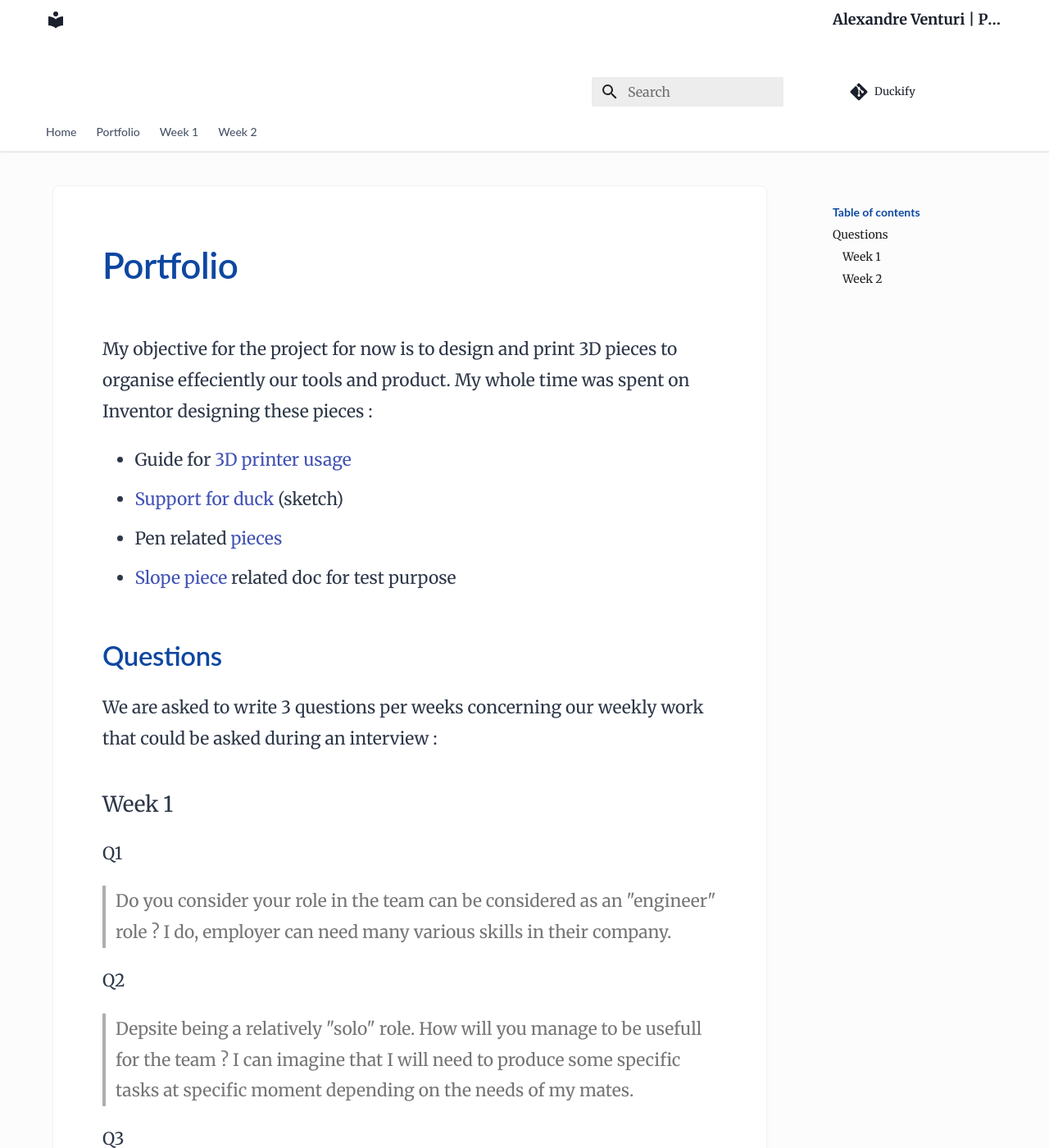
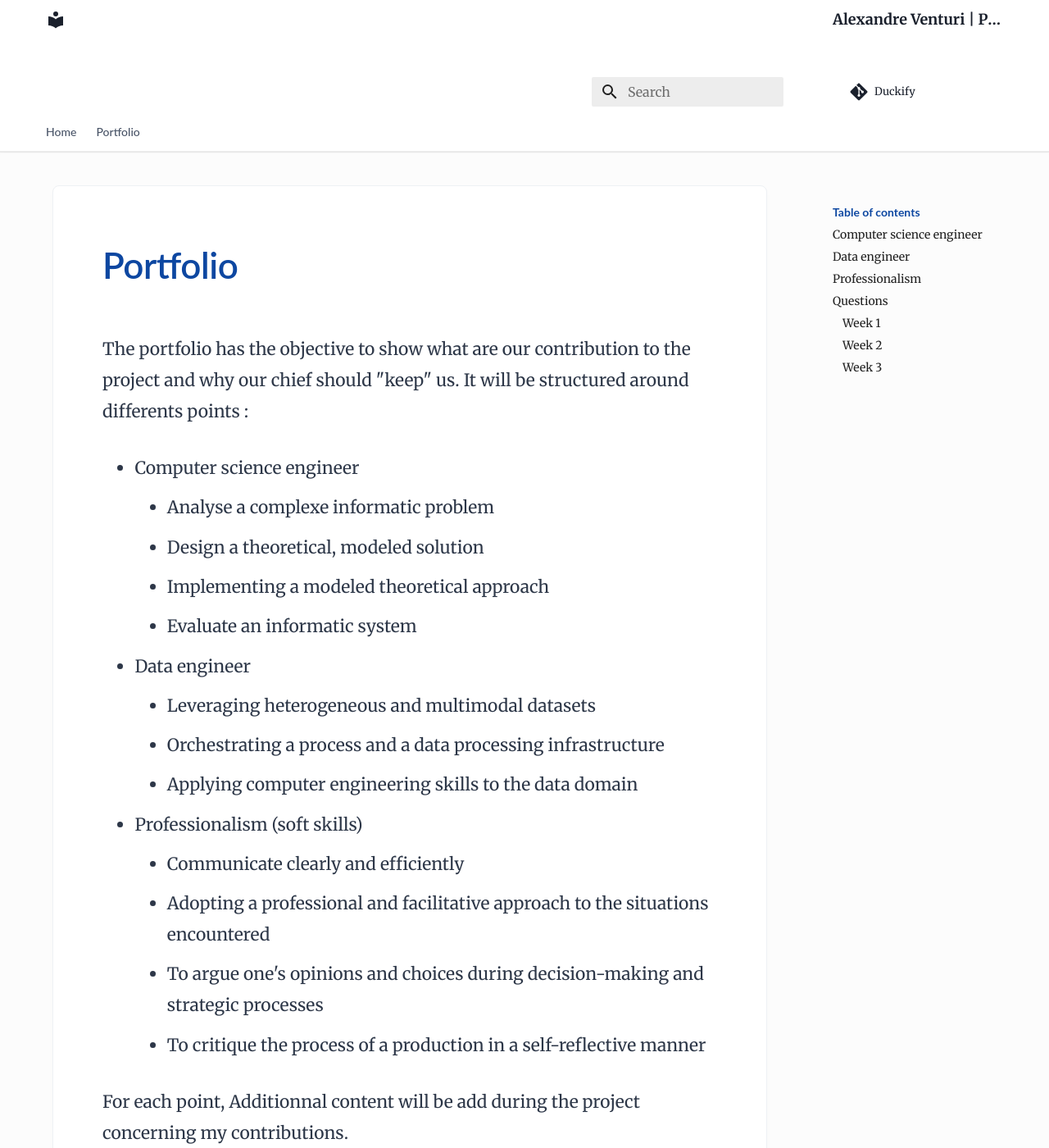
Before and after one commit to mastermeter/portfolio, an MkDocs documentation site: the page built from docs/porfolio.md, in a window 1280 px wide and 1400 px high. Shown: the whole window at 82% size. Built offline with MkDocs 1.6.1 and Material for MkDocs 9.7.7, drawn with Linux system fonts in a browser that asks for light colours; comment, search, counter and statistics services are not loaded; some of the changed text lies outside the part shown.

Commit message:
doc : complete and reshape of portfolio

```diff
--- a/docs/porfolio.md
+++ b/docs/porfolio.md
@@ -1,11 +1,33 @@
 # Portfolio
 
-My objective for the project for now is to design and print 3D pieces to organise effeciently our tools and product. My whole time was spent on Inventor designing these pieces :
+The portfolio has the objective to show what are our contribution to the project and why our chief should "keep" us. It will be structured around differents points :
 
-- Guide for [3D printer usage](https://github.com/Toys-R-Us-Rex/Duckify/commit/1c0e737268ec25757b5ae182a80c1e7aa0a9c6c6)
-- [Support for duck](https://github.com/Toys-R-Us-Rex/Duckify/commit/b0e30719beff070b21331087e49fd69d1de168e8) (sketch)
-- Pen related [pieces](https://github.com/Toys-R-Us-Rex/Duckify/commit/7aee82fd02d751a778e9e48157983562d8bab257)
-- [Slope piece](https://github.com/Toys-R-Us-Rex/Duckify/commit/99d94a4e07718d70484d219bf683ba410575c68d) related doc for test purpose
+- Computer science engineer
+    - Analyse a complexe informatic problem
+    - Design a theoretical, modeled solution
+    - Implementing a modeled theoretical approach
+    - Evaluate an informatic system
+
+- Data engineer
+    - Leveraging heterogeneous and multimodal datasets
+    - Orchestrating a process and a data processing infrastructure
+    - Applying computer engineering skills to the data domain
+
+-  Professionalism (soft skills)
+    - Communicate clearly and efficiently
+    - Adopting a professional and facilitative approach to the situations encountered
+    - To argue one's opinions and choices during decision-making and strategic processes
+    - To critique the process of a production in a self-reflective manner
+
+For each point, Additionnal content will be add during the project concerning my contributions.
+
+## Computer science engineer
+
+## Data engineer
+
+## Professionalism
+
+During my
 
 ## Questions
 
@@ -38,3 +60,17 @@ Q2
 Q3
 > How do you deal with the tasks you planned to do and the asks of your team ? Do you have time to deal with both ?
 > Of course it depends on the needs but I manage to complete the most of the tasks (except some validation point) even when my team asked me specific productions that weren't planned.
+
+### Week 3
+
+Q1
+>
+>
+
+Q2
+>
+>
+
+Q3
+>
+>
--- a/mkdocs.yml
+++ b/mkdocs.yml
@@ -26,6 +26,4 @@ extra_css:
 
 nav:
   - Home: index.md
-  - Portfolio : porfolio.md
-  - Week 1: journal/week1.md
-  - Week 2: journal/week2.md
+  - Portfolio : PortfolioTemplate.md
```
Also changed, not shown: docs/PortfolioTemplate.md (added, +99 -0 lines), docs/journal/week1.md (deleted, +0 -69 lines), docs/journal/week2.md (deleted, +0 -73 lines), docs/journal/week3.md (deleted, +0 -36 lines), docs/assets/mail_inventor_licence.png (added), docs/assets/mail_pins.png (added), docs/assets/mail_pins_2.png (added), docs/assets/mail_support_discussion.png (added), docs/assets/mail_wood_piece_command.png (added), docs/assets/mail_wood_piece_command_2.png (added), docs/assets/mail_wood_piece_information.png (added).
